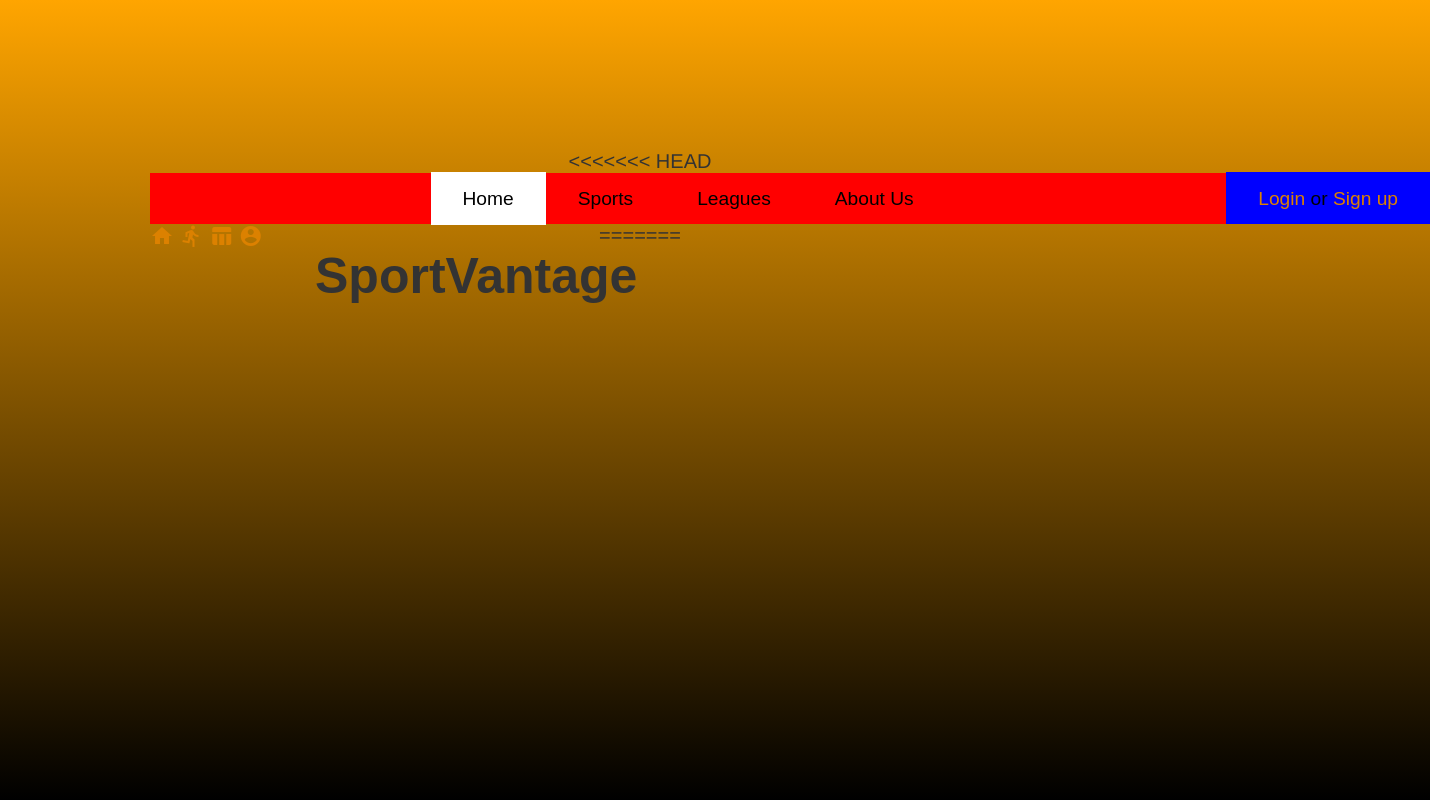
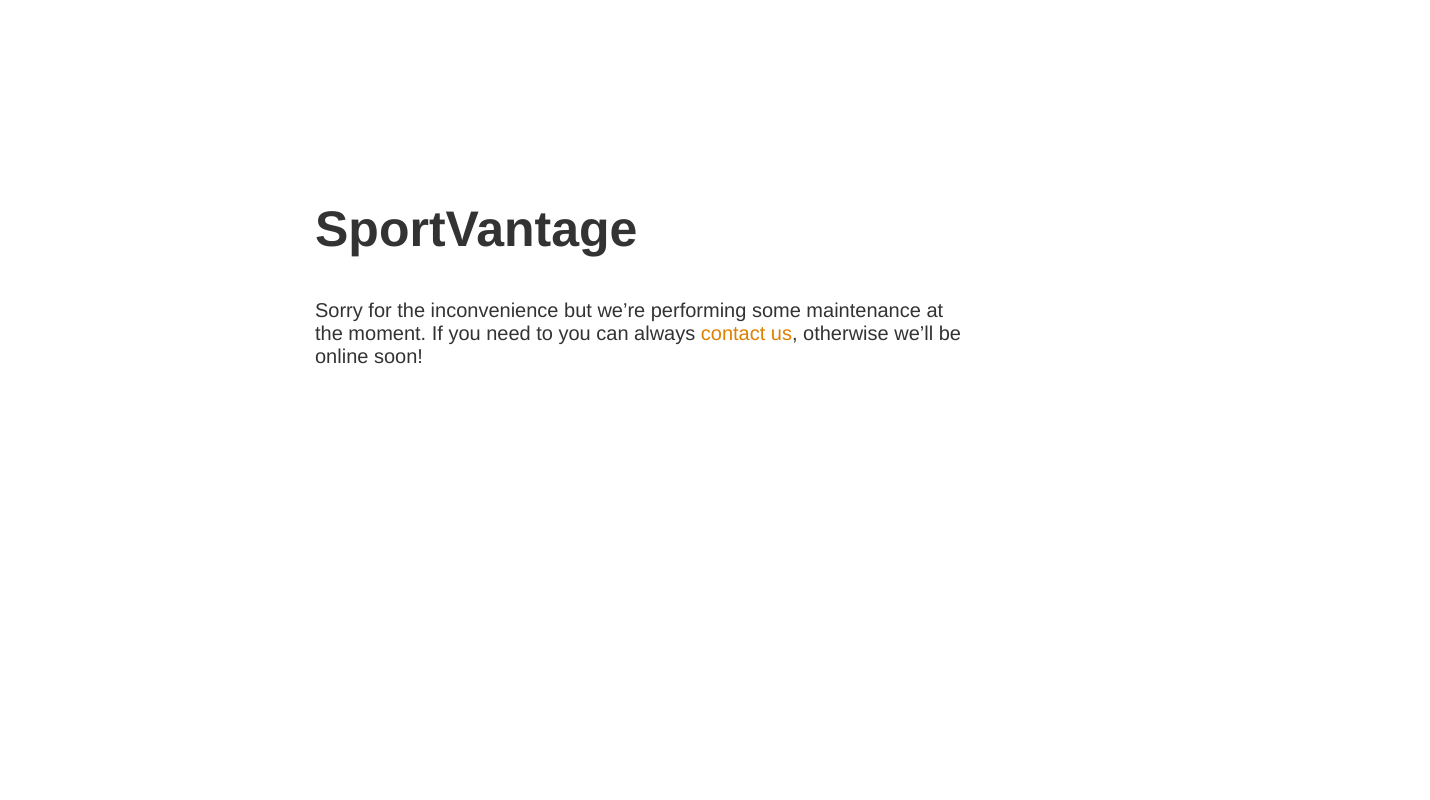
Before and after one commit to Roshan24/INSE, a plain HTML site: page index.html in a window 1280 px wide. Shown: the top 800 px of the page, 1430 px wide, since content can reach past the window. Drawn offline with Linux system fonts and the light colour scheme.

Commit message:
Merge error fix

```diff
--- a/CSS/master.css
+++ /dev/null
@@ -1,67 +0,0 @@
-:root {
-    /* for defining variables only! */
-  --background: linear-gradient(to top, black 0%, orange 100%);
-    --nav-font-size: 1.2rem;
-}
-
-* {
-    font-family: sans-serif;
-    margin: 0;
-    height: 100%;
-}
-
-body{
-  background: var(--background);
-}
-
-#nav {
-    display: block;
-    width: 100vw;
-    color: black;
-    background-color: red;
-    font-size: var(--nav-font-size);
-    height: calc(var(--nav-font-size) + 4vh);
-}
-
-#nav>a {
-    color: black;
-    top: 1.9vh;
-}
-
-#nav>a, #nav-login {
-    position: relative;
-    padding: 2vh 2.5vw 2vh 2.5vw;
-}
-
-#nav>a, #nav-login>a {
-    text-decoration: none;
-}
-
-#nav-login {
-    float: right;
-    top: -0.1vh;
-    background-color: blue;
-    color: black;
-    height: calc(var(--nav-font-size) + 1px);
-}
-
-#nav>a:hover {
-    background-color: black;
-    color: white;
-}
-
-#nav>a.active {
-    background-color: white;
-    color: black;
-}
-
-#mobile-nav {
-    position: absolute;
-}
-
-/* mobile friendly */
-@media only screen and (max-width: 531px) {
-    #nav {
-        display: none;
-    }
-}
--- a/index.html
+++ b/index.html
@@ -1,28 +1,3 @@
-<<<<<<< HEAD
-<!DOCTYPE html>
-<html lang="en" dir="ltr">
-    <head>
-        <link rel="stylesheet" href="css/master.css">
-        <link href="https://fonts.googleapis.com/icon?family=Material+Icons"
-      rel="stylesheet">
-        <meta charset="utf-8">
-        <title>Sport team finder</title>
-    </head>
-
-    <body>
-        <nav id="nav"></nav>
-
-        <script src="js/master.js"></script>
-
-        <nav id="mobile-nav">
-            <a href="index.html"><i class="material-icons">home</i></a>
-            <a href="sport.html"><i class="material-icons">directions_run</i></a>
-            <a href="league.html"><i class="material-icons">table_chart</i></a>
-            <a href="profile.html"><i class="material-icons">account_circle</i></a>
-        </nav>
-    </body>
-</html>
-=======
 <!doctype html>
 <title>SportVantage</title>
 <style>
@@ -40,4 +15,5 @@
         <p>Sorry for the inconvenience but we&rsquo;re performing some maintenance at the moment. If you need to you can always <a href="mailto:admin@sportvantage.co.uk">contact us</a>, otherwise we&rsquo;ll be online soon!</p>
     </div>
 </article>
->>>>>>> c80b93c4645522d5b7580127ee3af901854f8cd9
+
+</html>
--- a/js/master.js
+++ /dev/null
@@ -1,24 +0,0 @@
-'use strict';
-
-function init() {
-    loadNavBar();
-}
-
-window.addEventListener("load", init);
-
-function loadNavBar() {
-    const nav = document.getElementById("nav");
-    nav.innerHTML = '<a href="index.html" class="active">Home</a><a href="sport.html">Sports</a><a href="league.html">Leagues</a><a href="about-us.html">About Us</a><span id="nav-login"><a href="#" id="login">Login</a> or <a href="#" id="signup">Sign up</a></span>';
-
-    setActive(window.location.href, nav);
-}
-
-function setActive(page, nav) {
-    const navChildren = nav.children;
-    for (const child of navChildren) {
-        child.className = "";
-        if (child.href == page) {
-            child.className = "active";
-        }
-    }
-}
```
Also changed, not shown: test/index.html (+12 -3 lines), server/server.js (deleted).
